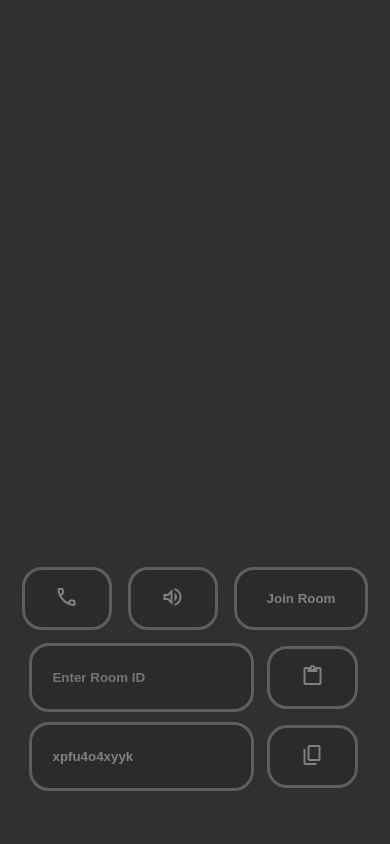
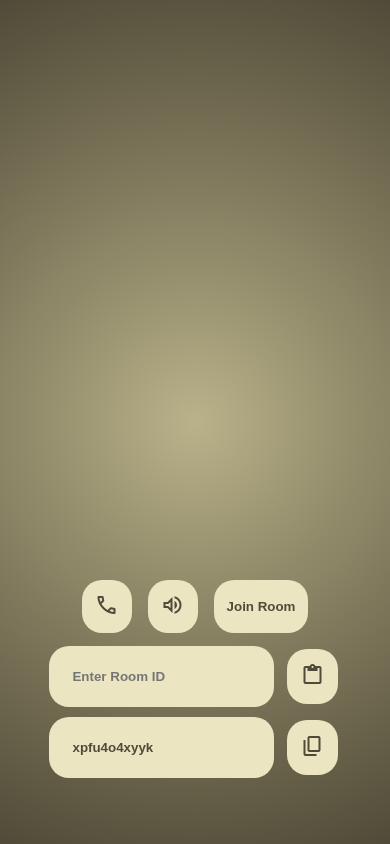
Before and after one commit to Gaurav-Janjvadiya/video-call-app, a website: page index.html in a window 390 px wide. Drawn offline with nearby package versions, Linux system fonts and the light colour scheme; no server answers.

Commit message:
Changed colors

```diff
--- a/index.css
+++ b/index.css
@@ -1,12 +1,32 @@
+:root {
+  --bg-color: #f8f3d9;
+  --btn-bg: #ebe5c2;
+  --btn-hover-bg: #b3aa7a;
+  --text-color: #504b38;
+  --border-color: rgba(223, 0, 0, 0);
+  --border-radius: 20px;
+  --video-height-desktop: 500px;
+  --video-height-mobile: 250px;
+  --gap: 10px;
+}
+
 * {
   box-sizing: border-box;
 }
 
 body {
+  background-image: radial-gradient(
+    circle,
+    #b9b28a,
+    #9e9774,
+    #837c5f,
+    #69634b,
+    #504b38
+  );
   transition: all 0.5s ease;
   margin: 0;
   padding: 1rem;
-  background-color: #303030;
+  background-color: var(--bg-color);
   display: flex;
   justify-content: center;
   align-items: start;
@@ -19,10 +39,10 @@ body {
 
 button {
   outline: none;
-  border: rgb(94, 94, 94) 3px solid;
-  border-radius: 20px;
-  background-color: #2b2b2b;
-  color: gray;
+  border: var(--border-color) 3px solid;
+  border-radius: var(--border-radius);
+  background-color: var(--btn-bg);
+  color: var(--text-color);
   padding: 20px;
   font-weight: bolder;
   cursor: pointer;
@@ -31,17 +51,17 @@ button {
 
 input {
   outline: none;
-  border: rgb(94, 94, 94) 3px solid;
-  border-radius: 20px;
-  background-color: #2b2b2b;
-  color: gray;
+  border: var(--border-color) 3px solid;
+  border-radius: var(--border-radius);
+  background-color: var(--btn-bg);
+  color: var(--text-color);
   padding: 20px;
   font-weight: bolder;
   transition: background-color 0.3s ease;
 }
 
 button:hover {
-  background-color: #242424;
+  background-color: var(--btn-hover-bg);
 }
 
 .videos {
@@ -49,20 +69,18 @@ button:hover {
   display: flex;
   flex-wrap: wrap;
   justify-content: center;
-  gap: 10px;
+  gap: var(--gap);
   width: 100%;
   max-width: 1200px;
-  /* border: 1px solid white; */
 }
 
 video {
-  border-radius: 20px;
+  border-radius: var(--border-radius);
   width: 100%;
   max-width: 500px;
-  height: 500px;
+  height: var(--video-height-desktop);
   aspect-ratio: 4 / 3;
   object-fit: cover;
-  /* border: 1px solid #ccc; */
 }
 
 @media (max-width: 768px) {
@@ -85,16 +103,16 @@ video {
   }
 
   button {
-    padding: 10px px;
+    padding: 10px;
     margin: 3px;
   }
 
-  .videos{
-      margin-bottom: 10px;
+  .videos {
+    margin-bottom: 10px;
   }
 
   video {
-    height: 250px;
+    height: var(--video-height-mobile);
     max-width: 100%;
     gap: 5px;
   }
```
